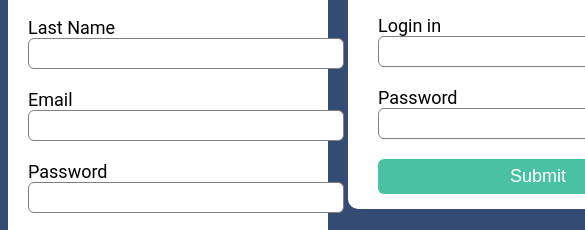
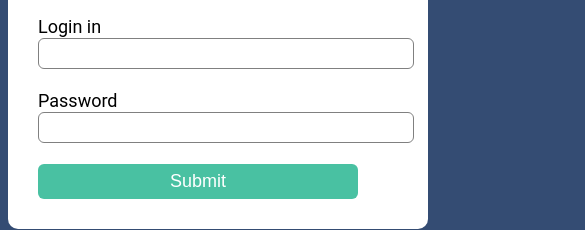
Before and after one commit to RobertMili/SchoolProjectLab1, a plain HTML site: page artishemsida/registering.html in a window 390 px wide. Shown: the part 159-389 px from the top of the page, 585 px wide, since content can reach past the window. Drawn offline with Linux system fonts and the light colour scheme.

Commit message:
registeringCSS is finish

```diff
--- a/artishemsida/css/registeringCSS.css
+++ b/artishemsida/css/registeringCSS.css
@@ -1,16 +1,11 @@
 body {
      background-color: #344c73;
      font-family: "Roboto", sans-serif;
-
-
 }
-
  .registering-container {
      display: flex;
      justify-content: flex-start;
 }
-
-
  .become-member {
      width: 360px;
      height: 620px;
@@ -18,10 +13,9 @@ body {
      background-color: white;
      border-radius: 10px;
 }
-
  .login-box {
      width: 360px;
-    height: 280px;
+     height: 300px;
      margin: auto;
      border-radius: 3px;
      background-color: white;
@@ -32,9 +26,7 @@ body {
      display: flex;
      justify-content: space-between;
      flex-direction: column;
-
 }
-
  h1 {
      text-align: center;
      padding-top: 15px;
@@ -47,9 +39,7 @@ h1 {
      display: flex;
      margin-top: 20px;
      font-size: 18px;
-
 }
-
  .login-box input, form input {
      width: 100%;
      padding: 7px;
@@ -57,27 +47,90 @@ h1 {
      border: 1px solid gray;
      border-radius: 6px;
      outline: none;
-
 }
  input[type="submit"] {
      width: 320px;
      height: 35px;
      margin-top: 20px;
      border: none;
-    background-color: #49c1a2;;
+     background-color: #49c1a2;
+    ;
      color: white;
      font-size: 18px;
 }
  .login-box input[type="button"] {
      width: 374px;
 }
-
  p {
      text-align: center;
      padding-top: 20px;
      font-size: 15px;
 }
-
  .error {
      color: red;
 }
+
+
+@media(max-width: 768px){
+    .registering-container {
+        display: flex;
+        justify-content: center;
+        flex-direction: column-reverse;
+
+    }
+    .login-box {
+            margin-left: 22%;
+            width: 360px;
+            height: 300px;
+            margin: auto;
+            border-radius: 3px;
+            background-color: white;
+            padding: 30px;
+            margin-top: 20px;
+            border-radius: 10px;
+            display: flex;
+            justify-content: space-between;
+            flex-direction: column;
+    }
+
+
+    .become-member {
+        margin-top: 50px;
+        /* margin-left: 25%; */
+    }
+}
+@media(max-width: 500px){
+    .registering-container {
+        justify-content: flex-start;
+        flex-direction: column-reverse;
+
+    }
+    .login-box {
+        margin-left: 8%;
+        margin-right: 8%;
+        width: 360px;
+        height: 300px;
+        margin: auto;
+        border-radius: 3px;
+        background-color: white;
+        padding: 30px;
+        margin-top: 20px;
+        border-radius: 10px;
+        display: flex;
+        justify-content: space-between;
+        flex-direction: column;
+    }
+
+    .become-member {
+        margin-left: 8%;
+        margin-right: 8%;
+        width: 360px;
+        height: 620px;
+        margin: auto;
+        border-radius: 3px;
+        margin-top: 50px;
+        border-radius: 10px;
+        display: flex;
+        flex-direction: column;
+    }
+}
```
Lines whose indentation alone changed are shown as unchanged.
